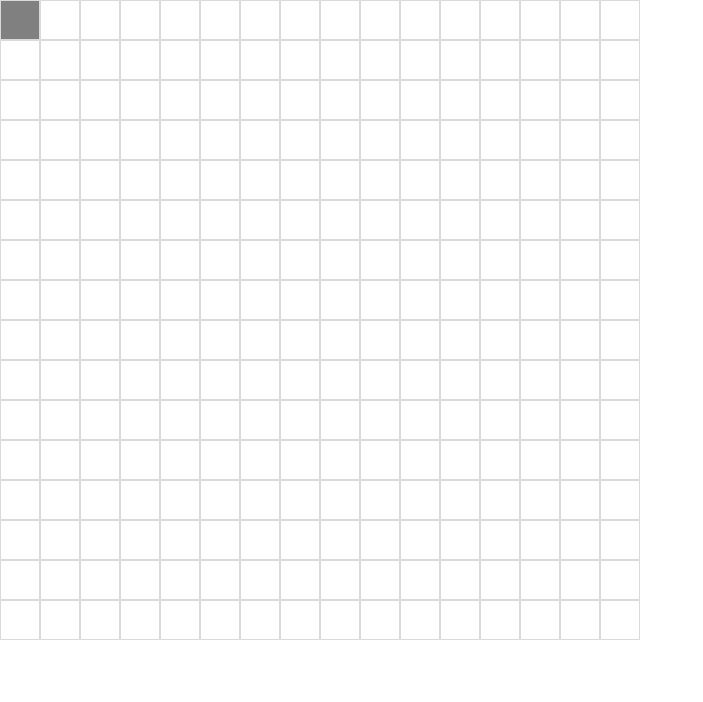
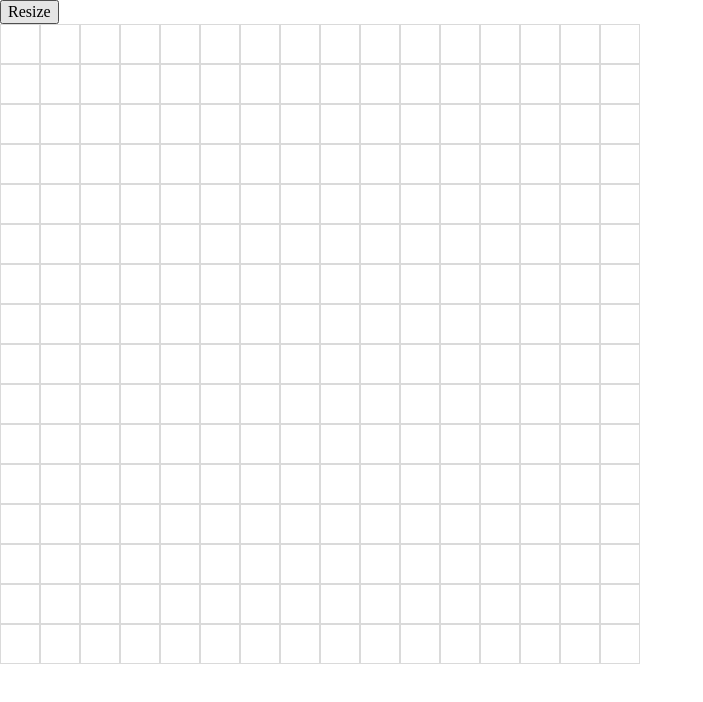
Before and after one commit to dachendev/odin-sketch, a plain HTML site: page index.html in a window 1280 px wide. Shown: the whole page, without its empty margins (0-703 px from the left). Drawn offline with Linux system fonts and the light colour scheme.

Commit message:
Add resize button

```diff
--- a/app.js
+++ b/app.js
@@ -1,15 +1,23 @@
 // create a 16x16 grid of square divs
-function createGrid({ parent } = {}) {
+const gridContainer = document.getElementById("gridContainer");
+
+// hover effect
+function paint(e) {
+  e.target.classList.add("painted");
+}
+
+function createGrid({ parent, size } = {}) {
   const container = document.createElement("div");
   container.classList.add("grid");
 
-  for (let y = 0; y < 16; y++) {
+  for (let y = 0; y < size; y++) {
     const row = document.createElement("div");
     row.classList.add("grid-row");
 
-    for (let x = 0; x < 16; x++) {
+    for (let x = 0; x < size; x++) {
       const item = document.createElement("div");
       item.classList.add("grid-item");
+      item.addEventListener("mouseenter", paint);
 
       row.append(item);
     }
@@ -20,12 +28,19 @@ function createGrid({ parent } = {}) {
   parent.append(container);
 }
 
-createGrid({ parent: document.getElementById("root") });
+createGrid({ parent: gridContainer, size: 16 });
 
-// hover effect
-function handleMouseEnter(e) {
-  e.target.classList.add("painted");
+// button to resize grid
+const resizeButton = document.getElementById("resizeButton");
+const maxSize = 100;
+
+function resizeGrid(e) {
+  const size = prompt("Enter a new grid size.");
+
+  // destroy current grid
+  gridContainer.innerText = "";
+
+  createGrid({ parent: gridContainer, size: size });
 }
 
-document.querySelectorAll(".grid-item")
-  .forEach((item) => item.addEventListener("mouseenter", handleMouseEnter));
+resizeButton.addEventListener("click", resizeGrid);
--- a/index.html
+++ b/index.html
@@ -13,7 +13,13 @@
 </head>
 
 <body>
-  <div id="root"></div>
+  <div id="root">
+
+    <button id="resizeButton" type="button">Resize</button>
+
+    <div id="gridContainer"></div>
+
+  </div>
 </body>
 
 </html>
--- a/style.css
+++ b/style.css
@@ -6,6 +6,11 @@
 
 body {
   margin: 0;
+}
+
+button {
+  font-family: inherit;
+  font-size: 100%;
 }
 
 .grid {
```
